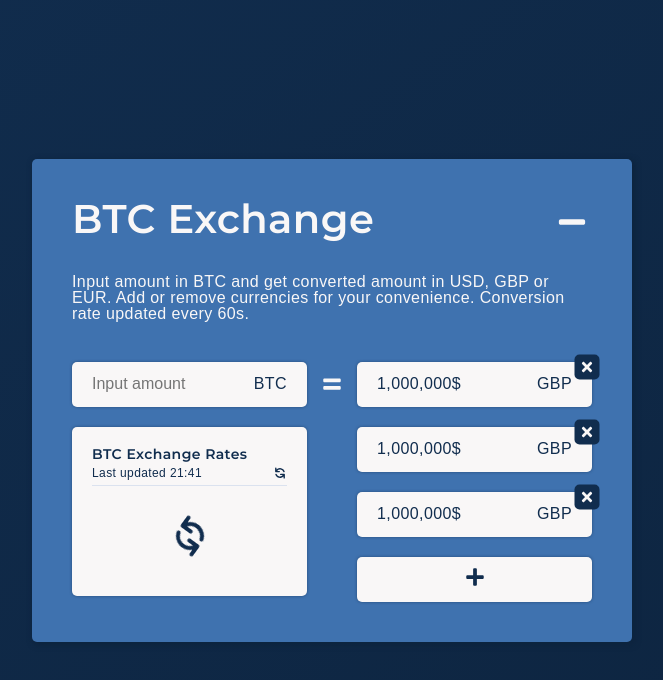
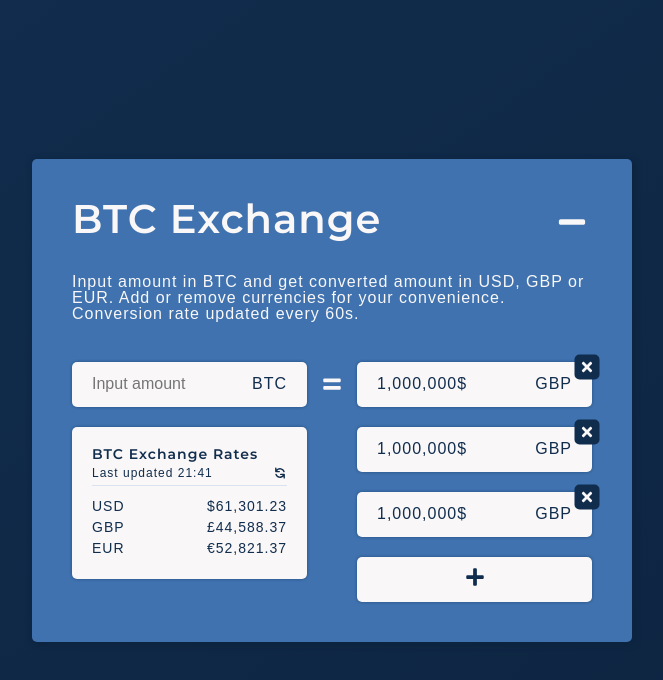
Before and after one commit to Daliuxas200/BTC-exchange, a React app: page / in a window 1280 px wide. Shown: the top 680 px of the page, without its empty margins (308-971 px from the left). Built offline with nearby package versions, Linux system fonts and the light colour scheme; a web font is replaced by a local one.

Commit message:
feat: Helper functions, Details Block, Tracked Rates State, minor style adjustments

```diff
--- a/src/components/Calculator.js
+++ b/src/components/Calculator.js
@@ -1,7 +1,7 @@
 import React, { useState, useEffect } from 'react';
-import { formatNumber, parseRates } from '../helperFunctions';
+import Details from './Details';
+import { parseRates } from '../helperFunctions';
 import { FaPlus, FaTimes, FaEquals } from 'react-icons/fa';
-import { HiRefresh } from 'react-icons/hi';
 
 /**
  * TODO For testing only, remove later
@@ -10,6 +10,7 @@ import testData from '../testingData';
 
 const Calculator = () => {
   const [rates, setRates] = useState([]);
+  const [trackedRates, setTrackedRates] = useState(false);
   const [loading, setLoading] = useState(true);
   const [reloadTrigger, setReloadTrigger] = useState(false);
 
@@ -24,9 +25,9 @@ const Calculator = () => {
       //   );
       //   const data = await response.json();
       const data = testData;
+      const parsedRates = parseRates(data);
+      setRates(parsedRates);
       setLoading(false);
-      setRates(parseRates(data));
-      console.log(data);
     } catch (error) {
       setLoading(false);
       console.log(error);
@@ -52,6 +53,16 @@ const Calculator = () => {
     };
   }, [reloadTrigger]);
 
+  /*
+   * Triggers when Rates update to check if Tracked rates have been set
+   * If not, sets all as Tracked, only to later be updated manually
+   */
+  useEffect(() => {
+    if (rates.length && trackedRates === false) {
+      setTrackedRates(rates.map((rate) => rate.code));
+    }
+  }, [rates]);
+
   return (
     <main className="calculator">
       <div className="calculator__left">
@@ -63,25 +74,12 @@ const Calculator = () => {
           />
           <span className="input__indicator">BTC</span>
         </div>
-        <div className="details wrapper">
-          <h3 className="details__title">BTC Exchange Rates</h3>
-          <h4 className="details__subtitle">
-            <span> Last updated 21:41 </span>
-            <HiRefresh />
-          </h4>
-          {/* <p className="details__pair">
-          <span> EUR </span> <span> 15.418465681</span>
-        </p>
-        <p className="details__pair">
-          <span> GBP </span> <span> 4615.4681</span>
-        </p>
-        <p className="details__pair">
-          <span> USD </span> <span> 465415.481</span>
-        </p> */}
-          <div className="loader">
-            <HiRefresh className="loader__icon" />
-          </div>
-        </div>
+        <Details
+          loading={loading}
+          reload={reload}
+          rates={rates}
+          trackedRates={trackedRates}
+        />
       </div>
       <div className="calculator__center">
         <FaEquals />
--- /dev/null
+++ b/src/components/Details.js
@@ -0,0 +1,30 @@
+import React from 'react';
+import Loader from './Loader';
+import { HiRefresh } from 'react-icons/hi';
+import { formatNumber } from '../helperFunctions';
+
+const Details = ({ loading, rates, reload, trackedRates }) => {
+  const filteredRates = rates.filter(
+    (rate) => trackedRates && trackedRates.includes(rate.code)
+  );
+
+  const detailsList = filteredRates.map((rate) => (
+    <p key={rate.code} className="details__pair">
+      <span>{rate.code}</span>
+      <span>{formatNumber(rate.rate_float, rate.code)}</span>
+    </p>
+  ));
+
+  return (
+    <div className="details wrapper">
+      <h3 className="details__title">BTC Exchange Rates</h3>
+      <h4 className="details__subtitle">
+        <span> Last updated 21:41 </span>
+        <HiRefresh onClick={reload} />
+      </h4>
+      {loading ? <Loader /> : detailsList}
+    </div>
+  );
+};
+
+export default Details;
--- /dev/null
+++ b/src/components/Loader.js
@@ -0,0 +1,12 @@
+import React from 'react';
+import { HiRefresh } from 'react-icons/hi';
+
+const Loader = () => {
+  return (
+    <div className="loader">
+      <HiRefresh className="loader__icon" />
+    </div>
+  );
+};
+
+export default Loader;
--- a/src/styles/_base.scss
+++ b/src/styles/_base.scss
@@ -1,12 +1,12 @@
 body {
   font-family: 'Montserrat', sans-serif;
-  letter-spacing: 0.4px;
+  letter-spacing: 1px;
 }
 
 p,
 li,
 desc {
-  letter-spacing: 0.4px;
+  letter-spacing: 1px;
   line-height: 1.5;
 }
 
--- a/src/styles/_components.scss
+++ b/src/styles/_components.scss
@@ -223,9 +223,13 @@
     display: flex;
     justify-content: space-between;
     align-items: center;
+    gap: 10px;
     & svg {
       font-size: 14px;
       cursor: pointer;
+      &:hover {
+        transform: scale(1.1);
+      }
     }
   }
 
```
